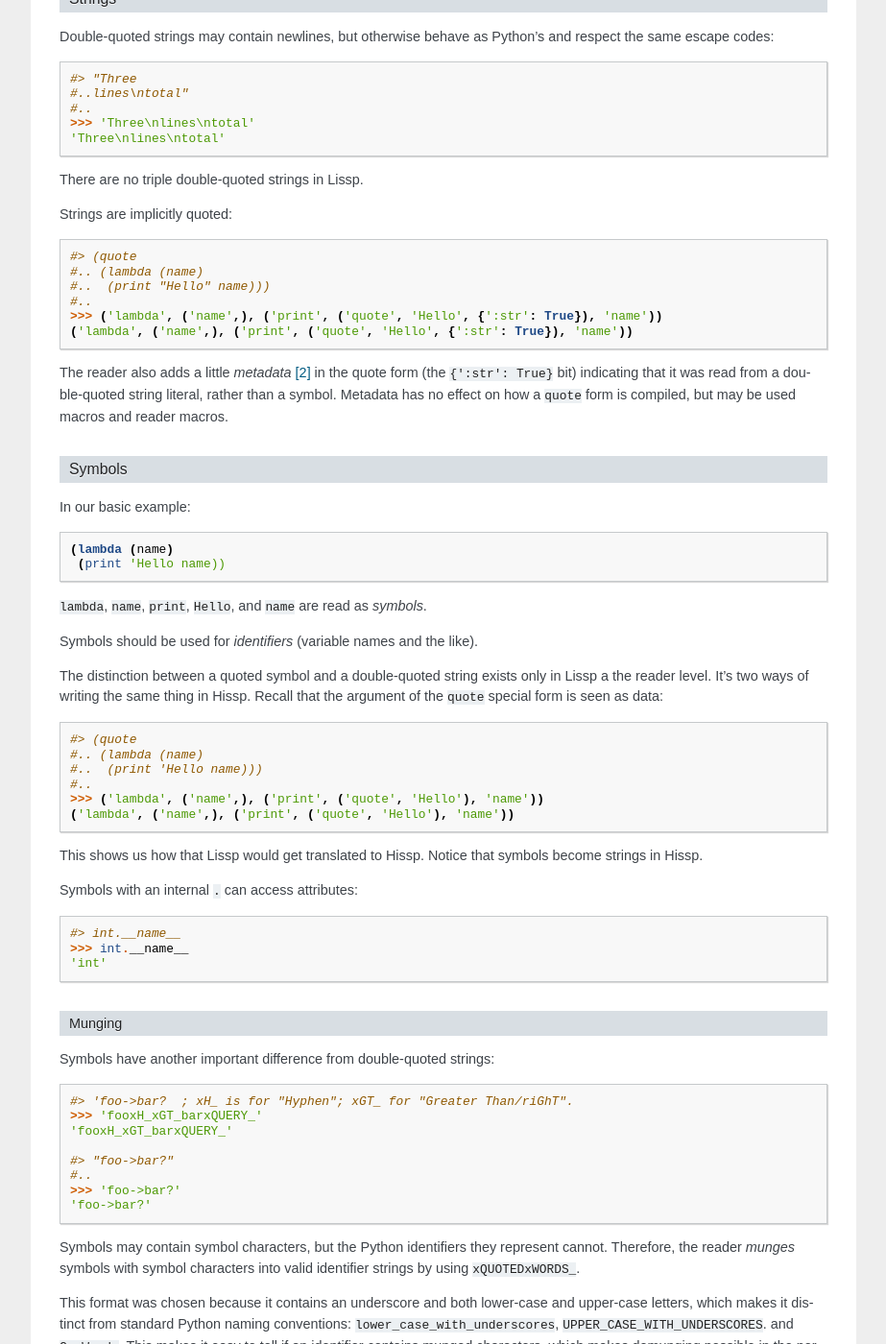
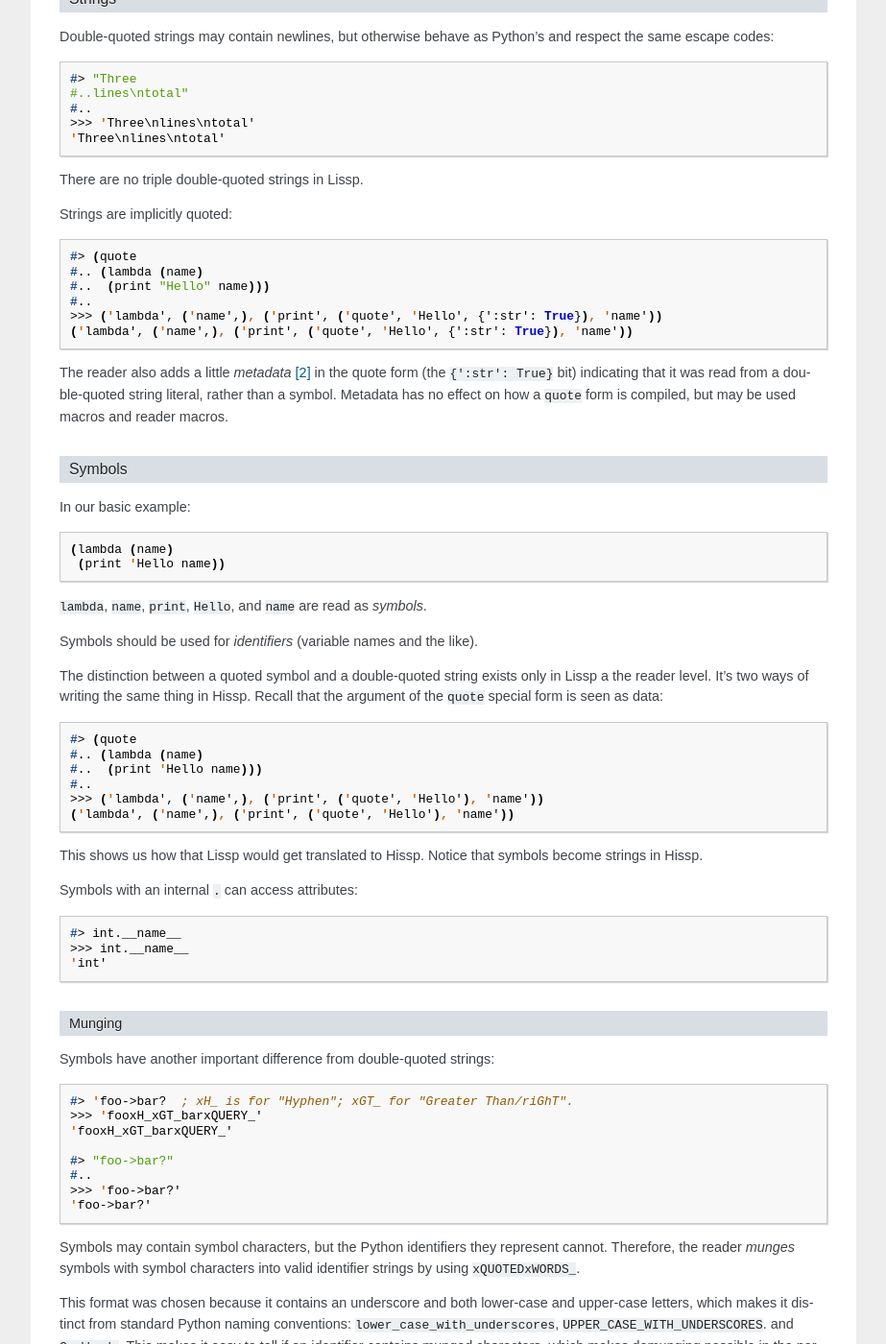
Before and after one commit to gilch/hissp, a Sphinx documentation site: the page built from docs/tutorial.rst, in a window 1280 px wide and 1400 px high, scrolled down 4128 px. Shown: the whole window at 96% size, without its empty margins (268-1191 px from the left). Built offline with Sphinx 7.4.7, drawn with Linux system fonts in a browser that asks for light colours; pages that are not in the unit, such as notebooks, are missing from menus; some of the changed text lies outside the part shown.

Commit message:
Add Lissp highlighting to tutorial.rst

```diff
--- a/docs/tutorial.rst
+++ b/docs/tutorial.rst
@@ -243,7 +243,9 @@ and evaluates it.
 Literals
 --------
 
-Most literals work just like Python::
+Most literals work just like Python:
+
+.. code-block:: Lissp
 
     #> 1 ; Lissp comments use ';' instead of '#'.
     >>> (1)
@@ -281,7 +283,9 @@ Strings
 #######
 
 Double-quoted strings may contain newlines,
-but otherwise behave as Python's and respect the same escape codes::
+but otherwise behave as Python's and respect the same escape codes:
+
+.. code-block:: Lissp
 
     #> "Three
     #..lines\ntotal"
@@ -291,7 +295,9 @@ but otherwise behave as Python's and respect the same escape codes::
 
 There are no triple double-quoted strings in Lissp.
 
-Strings are implicitly quoted::
+Strings are implicitly quoted:
+
+.. code-block:: Lissp
 
     #> (quote
     #.. (lambda (name)
@@ -310,7 +316,9 @@ but may be used macros and reader macros.
 Symbols
 #######
 
-In our basic example::
+In our basic example:
+
+.. code-block:: Lissp
 
     (lambda (name)
      (print 'Hello name))
@@ -323,7 +331,9 @@ Symbols should be used for *identifiers* (variable names and the like).
 The distinction between a quoted symbol and a double-quoted string
 exists only in Lissp a the reader level.
 It's two ways of writing the same thing in Hissp.
-Recall that the argument of the ``quote`` special form is seen as data::
+Recall that the argument of the ``quote`` special form is seen as data:
+
+.. code-block:: Lissp
 
     #> (quote
     #.. (lambda (name)
@@ -335,7 +345,9 @@ Recall that the argument of the ``quote`` special form is seen as data::
 This shows us how that Lissp would get translated to Hissp.
 Notice that symbols become strings in Hissp.
 
-Symbols with an internal ``.`` can access attributes::
+Symbols with an internal ``.`` can access attributes:
+
+.. code-block:: Lissp
 
     #> int.__name__
     >>> int.__name__
@@ -344,7 +356,9 @@ Symbols with an internal ``.`` can access attributes::
 Munging
 ~~~~~~~
 
-Symbols have another important difference from double-quoted strings::
+Symbols have another important difference from double-quoted strings:
+
+.. code-block:: Lissp
 
     #> 'foo->bar?  ; xH_ is for "Hyphen"; xGT_ for "Greater Than/riGhT".
     >>> 'fooxH_xGT_barxQUERY_'
@@ -372,7 +386,9 @@ It might have been simpler to use the character's `ord()<ord>`,
 but it's important that the munged symbols still be human-readable.
 
 Munging happens at *read time*, which means you can use a munged symbol both
-as an identifier and as a string representing that identifier::
+as an identifier and as a string representing that identifier:
+
+.. code-block:: Lissp
 
     #> (define spam (lambda ()))
     #..
@@ -398,7 +414,9 @@ Control Words
 
 Symbols that begin with a ``:`` are called *control words* [#key]_.
 These are for when you want a symbol but it's not meant to be used as
-an identifier. Thus, they do not get munged::
+an identifier. Thus, they do not get munged:
+
+.. code-block:: Lissp
 
     #> :foo->bar?
     >>> ':foo->bar?'
@@ -406,13 +424,17 @@ an identifier. Thus, they do not get munged::
 
 Control words evaluate to strings,
 so you usually don't need to quote them,
-but you can::
+but you can:
+
+.. code-block:: Lissp
 
     #> ':foo->bar?
     >>> ':foo->bar?'
     ':foo->bar?'
 
-Note that double quotes do the same thing::
+Note that double quotes do the same thing:
+
+.. code-block:: Lissp
 
     #> ":foo->bar?"
     >>> ':foo->bar?'
@@ -438,7 +460,9 @@ Qualified Identifiers
 ~~~~~~~~~~~~~~~~~~~~~
 
 You can refer to variables defined in any module by using a
-*qualified identifier*::
+*qualified identifier*:
+
+.. code-block:: Lissp
 
     #> operator.  ; Module identifiers end in a dot and automatically import.
     >>> __import__('operator')
@@ -466,7 +490,9 @@ To do anything interesting with them, you have to combine them.
 Empty
 #####
 
-The empty tuple ``()`` might as well be a literal::
+The empty tuple ``()`` might as well be a literal:
+
+.. code-block:: Lissp
 
     #> ()
     #..
@@ -484,7 +510,9 @@ The anonymous function special form::
 The parameters tuple is divided into ``(<single> : <paired>)``
 
 Parameter types are the same as Python's.
-For example::
+For example:
+
+.. code-block:: Lissp
 
     #> (lambda (a :/  ; positional only
     #..         b  ; positional
@@ -497,7 +525,9 @@ For example::
     <function <lambda> at ...>
 
 The special control words ``:*`` and ``:**`` designate the remainder of the
-positional and keyword parameters, respectively::
+positional and keyword parameters, respectively:
+
+.. code-block:: Lissp
 
     #> (lambda (: :* args :** kwargs)
     #..  (print args)
@@ -523,7 +553,9 @@ positional and keyword parameters, respectively::
 
 You can omit the right of a pair with ``:?``
 (except the final ``**kwargs``).
-Also note that the body can be empty::
+Also note that the body can be empty:
+
+.. code-block:: Lissp
 
     #> (lambda (: a 1  :/ :?  :* :?  b :?  c 2))
     #..
@@ -537,7 +569,9 @@ Everything on the paired side must be paired, no exceptions.
 special casing that to not require the ``:?``
 would make macro writing more difficult.)
 
-The ``:`` may be omitted if there are no paired parameters::
+The ``:`` may be omitted if there are no paired parameters:
+
+.. code-block:: Lissp
 
     #> (lambda (a b c :))  ; No pairs after ':'.
     #..
@@ -560,7 +594,9 @@ The ``:`` may be omitted if there are no paired parameters::
     <function <lambda> at ...>
 
 The ``:`` is required if there are any paired parameters, even if
-there are no single parameters::
+there are no single parameters:
+
+.. code-block:: Lissp
 
     #> (lambda (: :** kwargs))
     #..
@@ -577,7 +613,9 @@ Like Python, it has three parts::
 
     (<callable> <args> : <kwargs>)
 
-For example::
+For example:
+
+.. code-block:: Lissp
 
     #> (print 1 2 3 : sep ":"  end "\n.")
     #..
@@ -590,7 +628,9 @@ For example::
     1:2:3
     .
 
-Either ``<args>`` or ``<kwargs>`` may be empty::
+Either ``<args>`` or ``<kwargs>`` may be empty:
+
+.. code-block:: Lissp
 
     #> (int :)
     #..
@@ -610,7 +650,9 @@ Either ``<args>`` or ``<kwargs>`` may be empty::
     ...   end='X')
     X
 
-The ``:`` is optional if the ``<kwargs>`` part is empty::
+The ``:`` is optional if the ``<kwargs>`` part is empty:
+
+.. code-block:: Lissp
 
     #> (int)
     #..
@@ -626,7 +668,9 @@ The ``:`` is optional if the ``<kwargs>`` part is empty::
 The ``<kwargs>`` part has implicit pairs; there must be an even number.
 
 Use the special control words ``:*`` for iterable unpacking,
-``:?`` to pass by position and ``:**`` for mapping unpacking::
+``:?`` to pass by position and ``:**`` for mapping unpacking:
+
+.. code-block:: Lissp
 
     #> (print : :* '(1 2)  :? 3  :* '(4)  :** (dict : sep :  end "\n."))
     #..
@@ -648,7 +692,9 @@ Method calls are similar to function calls::
     (.<method name> <self> <args> : <kwargs>)
 
 Like Clojure, a method on the first "argument" (``<self>``) is assumed if the
-function name starts with a dot::
+function name starts with a dot:
+
+.. code-block:: Lissp
 
     #> (.conjugate 1j)
     #..
@@ -667,7 +713,9 @@ Reader Macros
 Reader macros in Lissp consist of a symbol ending with a ``#``
 followed by another form.
 The function named by the qualified identifier is invoked on the form,
-and the reader embeds the resulting object into the output Hissp::
+and the reader embeds the resulting object into the output Hissp:
+
+.. code-block:: Lissp
 
     #> builtins..float#inf
     >>> __import__('pickle').loads(  # inf
@@ -689,7 +737,9 @@ Unqualified reader macros are reserved for the basic Hissp reader.
 There are currently three of them: Inject ``.#``, discard ``_#``, and gensym ``$#``.
 
 If you need more than one argument for a reader macro, use the built-in
-inject ``.#`` macro, which evaluates a form at read time::
+inject ``.#`` macro, which evaluates a form at read time:
+
+.. code-block:: Lissp
 
     #> .#(fractions..Fraction 1 2)
     #..
@@ -698,14 +748,18 @@ inject ``.#`` macro, which evaluates a form at read time::
     ... )
     Fraction(1, 2)
 
-And can inject arbitrary text into the compiled output::
+And can inject arbitrary text into the compiled output:
+
+.. code-block:: Lissp
 
     #> .#"{(1, 2): \"\"\"buckle my shoe\"\"\"}  # This is Python!"
     #..
     >>> {(1, 2): """buckle my shoe"""}  # This is Python!
     {(1, 2): 'buckle my shoe'}
 
-Reader macros compose::
+Reader macros compose:
+
+.. code-block:: Lissp
 
     #> '.#"{(3, 4): 'shut the door'}" ; this quoted inject is a string
     #..
@@ -718,7 +772,9 @@ Reader macros compose::
     {(5, 6): 'pick up sticks'}
 
 The discard ``_#`` macro omits the next expression.
-It's a way to comment out code structurally::
+It's a way to comment out code structurally:
+
+.. code-block:: Lissp
 
     #> (print 1 _#2 3)
     #..
@@ -737,7 +793,9 @@ Lissp has three other built-in reader macros that don't require a ``#``:
 * ``,`` unquote
 * ``,@`` splice unquote
 
-The template quote works much like a normal quote::
+The template quote works much like a normal quote:
+
+.. code-block:: Lissp
 
     #> '(1 2 3)  ; quote
     #..
@@ -758,7 +816,9 @@ instead of the quoted result itself.
 
 This gives you the ability to *interpolate*
 data into the tuple at the time it is evaluated,
-much like a template or format string::
+much like a template or format string:
+
+.. code-block:: Lissp
 
     #> '(1 2 (operator..add 1 2))  ; normal quote
     #..
@@ -775,7 +835,9 @@ much like a template or format string::
     ...     (2)))
     (1, 2, 3)
 
-The splice unquote is similar, but unpacks its result::
+The splice unquote is similar, but unpacks its result:
+
+.. code-block:: Lissp
 
     #> `(:a ,@"bcd" :e)
     #..
@@ -789,7 +851,9 @@ Templates are *reader syntax*: because they're reader macros,
 they only exist in Lissp, not Hissp.
 They are abbreviations for the Hissp that they return.
 
-If you quote an example, you can see that intermediate step::
+If you quote an example, you can see that intermediate step:
+
+.. code-block:: Lissp
 
     #> '`(:a ,@"bcd" ,(opearator..mul 2 3))
     #..
@@ -819,7 +883,9 @@ Gensyms
 #######
 The final builtin reader macro ``$#`` creates a *generated symbol*
 (gensym) based on the given symbol.
-Within a template, the same gensym name always makes the same gensym::
+Within a template, the same gensym name always makes the same gensym:
+
+.. code-block:: Lissp
 
     #> `($#hiss $#hiss)
     #..
@@ -837,7 +903,9 @@ which is very important for reliable macros.
 Atomic Literal Data Structures
 ------------------------------
 
-A subset of Python's data structure notation works in Lissp as well::
+A subset of Python's data structure notation works in Lissp as well:
+
+.. code-block:: Lissp
 
     #> [1,2,3]
     >>> [1, 2, 3]
@@ -853,7 +921,9 @@ which can be very useful as inputs to macros,
 
 .. sidebar:: Except for the empty tuple.
 
-   You can quote it if you want, it doesn't change the result::
+   You can quote it if you want, it doesn't change the result:
+
+   .. code-block:: Lissp
 
        #> '()
        #..
@@ -887,7 +957,9 @@ Unlike Python's notation,
 atomic data structures in Lissp may contain only static values discernible at read time.
 A literal data structure is read as a *single atom*.
 If you want to interpolate runtime data,
-use function calls and templates instead::
+use function calls and templates instead:
+
+.. code-block:: Lissp
 
     #> (list `(,@(.upper "abc") ,@[1,2,3] ,(.title "zed")))
     #..
@@ -899,7 +971,9 @@ use function calls and templates instead::
     ['A', 'B', 'C', 1, 2, 3, 'Zed']
 
 If this is still too verbose for your taste,
-remember that you can use helper functions or metaprogramming to simplify::
+remember that you can use helper functions or metaprogramming to simplify:
+
+.. code-block:: Lissp
 
     #> (define enlist  ; use instead of []
     #.. (lambda (: :* args)
@@ -926,7 +1000,9 @@ remember that you can use helper functions or metaprogramming to simplify::
     ...   'zed'.title())
     ['A', 'B', 'C', [1, 2, 3], 'Zed']
 
-You can also use the unpacking control words in these::
+You can also use the unpacking control words in these:
+
+.. code-block:: Lissp
 
     #> (enlist : :*(.upper "abc")  :? [1,2,3]  :? (.title "zed"))
     #..
@@ -952,7 +1028,9 @@ it is expanded as well (this pattern is known as a *recursive macro*),
 which is an ability that the reader macros lack.
 
 The compiler recognizes a callable as a macro if it is invoked directly
-from a ``_macro_`` namespace::
+from a ``_macro_`` namespace:
+
+.. code-block:: Lissp
 
     #> (hissp.basic.._macro_.define spam :eggs) ; qualified macro
     #..
@@ -971,7 +1049,9 @@ The compiler will also check the current module's ``_macro_`` namespace
 for matching macro names when compiling an unqualified invocation.
 
 The REPL automatically includes a ``_macro_``
-namespace with all of the basic macros::
+namespace with all of the basic macros:
+
+.. code-block:: Lissp
 
     #> _macro_.define
     >>> _macro_.define
@@ -993,7 +1073,9 @@ The compiler helpfully includes a comment whenever it expands a macro.
 Note the shorter comment emitted by the unqualified expansion.
 
 You can define your own macro by putting a callable into the ``_macro_`` namespace.
-Let's try it::
+Let's try it:
+
+.. code-block:: Lissp
 
     #> (setattr _macro_ 'hello (lambda () '(print 'hello)))
     #..
@@ -1010,7 +1092,9 @@ Let's try it::
     hello
 
 A zero-argument macro isn't that useful.
-We can do better. Let's use a template::
+We can do better. Let's use a template:
+
+.. code-block:: Lissp
 
     #> (setattr _macro_ 'greet (lambda (name) `(print 'Hello ,name)))
     #..
@@ -1037,7 +1121,9 @@ Not what you expected?
 
 A template quote automatically qualifies any unqualified symbols it contains
 with `builtins` (if applicable) or the current ``__name__``
-(which is ``__main__``)::
+(which is ``__main__``):
+
+.. code-block:: Lissp
 
     #> `int  ; Works directly on symbols too.
     >>> 'builtins..int'
@@ -1068,7 +1154,9 @@ instead.
 If you *want* to *capture* [#capture]_ a symbol (collide on purpose),
 you can still put unqualified symbols into templates
 by interpolating in an expression that evaluates to an unqualified
-symbol. (Like a quoted symbol)::
+symbol. (Like a quoted symbol):
+
+.. code-block:: Lissp
 
     #> `(float inf)
     #..
@@ -1084,7 +1172,9 @@ symbol. (Like a quoted symbol)::
     ...   'inf')
     ('builtins..float', 'inf')
 
-Let's try again. (Yes, reader macros compose like that.)::
+Let's try again. (Yes, reader macros compose like that.):
+
+.. code-block:: Lissp
 
     #> (setattr _macro_ 'greet (lambda (name) `(print ','Hello ,name)))
     #..
@@ -1109,7 +1199,9 @@ Let's try again. (Yes, reader macros compose like that.)::
 
 Using a symbol here is a bit sloppy.
 If you really meant it to be text, rather than an identifier,
-a double-quoted string might have been a better idea::
+a double-quoted string might have been a better idea:
+
+.. code-block:: Lissp
 
     #> (setattr _macro_ 'greet (lambda (name) `(print "Hello" ,name)))
     #..
@@ -1135,7 +1227,9 @@ it does prevent the template reader macro from qualifying it like a symbol.
 
 There's really no need to use a macro when a function will do.
 The above are for illustrative purposes only.
-But there are times when a function will not do::
+But there are times when a function will not do:
+
+.. code-block:: Lissp
 
     #> (setattr _macro_ '# (lambda (: :* body) `(lambda (,'#) (,@body))))
     #..
@@ -1209,7 +1303,9 @@ respectively::
 
     transpile(__package__, "spam", "eggs", "etc")
 
-Or equivalently in Lissp, used either at the REPL or if the main module is written in Lissp::
+Or equivalently in Lissp, used either at the REPL or if the main module is written in Lissp:
+
+.. code-block:: Lissp
 
     (hissp.reader..transpile __package__ 'spam 'eggs 'etc)
 
```
